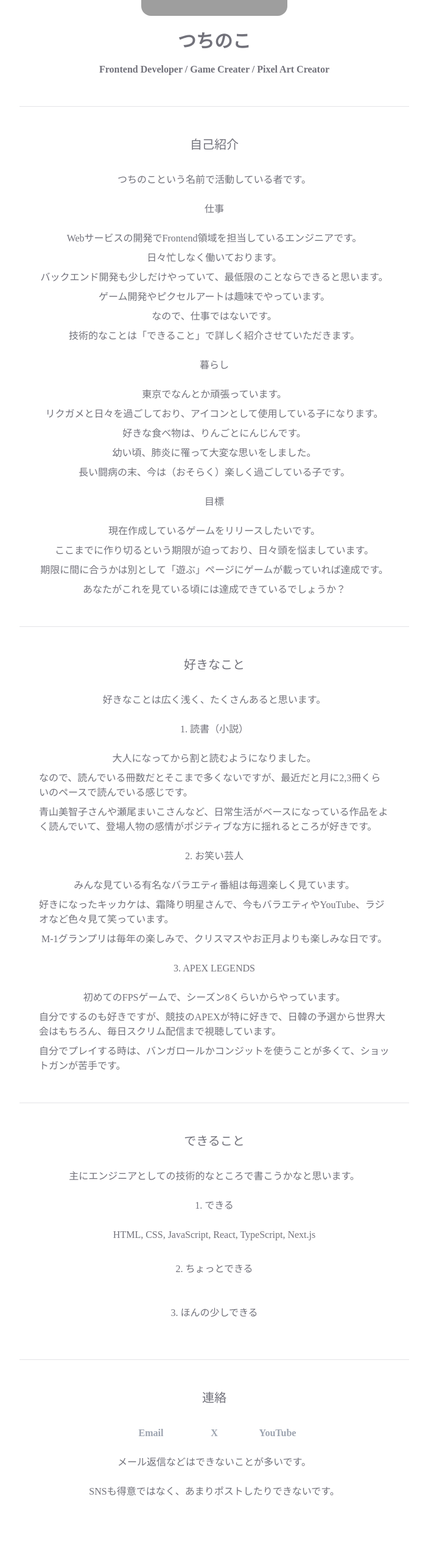
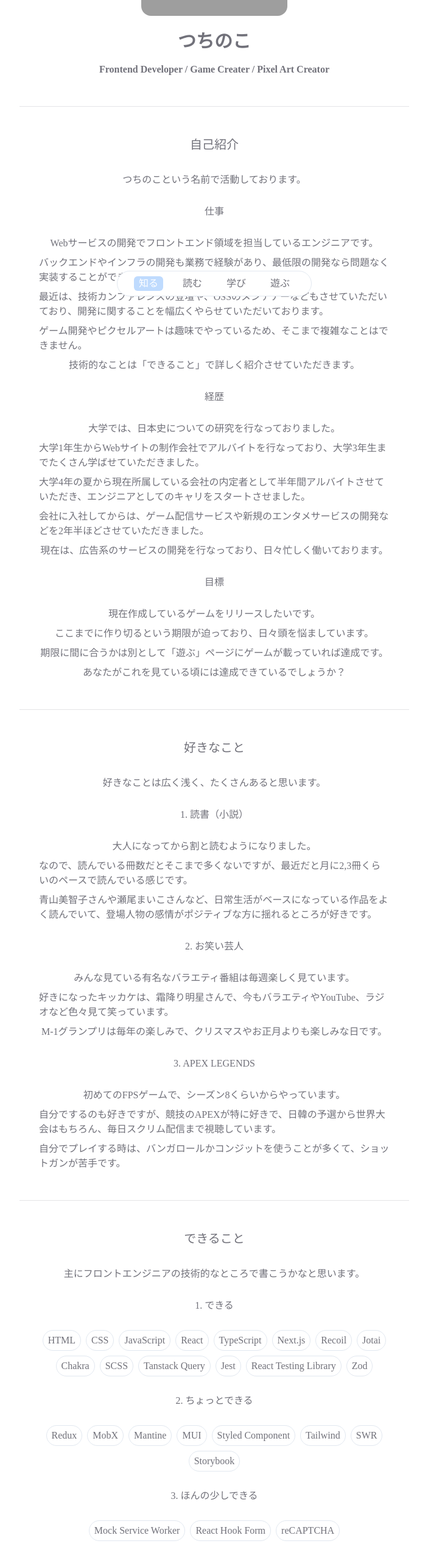
Before and after one commit to noko-nokono/my-blog, a Next.js app in the folder frontend/: page /about in a window 1280 px wide. Shown: the part 234-2797 px from the top of the page at 61% size, without its empty margins (288-991 px from the left). Built offline with nearby package versions, Linux system fonts and the light colour scheme; grey boxes are pictures that could not be loaded; a web font is replaced by a local one.

Commit message:
fix: aboutページの内容をアップデート

```diff
--- a/frontend/src/app/about/page.tsx
+++ b/frontend/src/app/about/page.tsx
@@ -1,6 +1,11 @@
 import Image from 'next/image';
 import { Section } from '@/components/Section';
 import { Divider } from '@/components/Divider';
+import { Label } from '@/components/Label';
+
+const canDoList = ['HTML', 'CSS', 'JavaScript', 'React', 'TypeScript', 'Next.js', 'Recoil', 'Jotai', 'Chakra', 'SCSS', 'Tanstack Query', 'Jest', 'React Testing Library', 'Zod'];
+const somewhatCanDoList = ['Redux', 'MobX', 'Mantine', 'MUI', 'Styled Component', 'Tailwind', 'SWR', 'Storybook'];
+const barelyCanDoList = ['Mock Service Worker', 'React Hook Form', 'reCAPTCHA'];
 
 const About = () => {
   return (
@@ -21,21 +26,20 @@ const About = () => {
         </div>
         <Divider />
         <Section title='自己紹介'>
-          <p>つちのこという名前で活動している者です。</p>
-          <p className='text-center my-4'>仕事</p>
-          <p>Webサービスの開発でFrontend領域を担当しているエンジニアです。</p>
-          <p>日々忙しなく働いております。</p>
-          <p>バックエンド開発も少しだけやっていて、最低限のことならできると思います。</p>
-          <p>ゲーム開発やピクセルアートは趣味でやっています。</p>
-          <p>なので、仕事ではないです。</p>
+          <p>つちのこという名前で活動しております。</p>
+          <p className='text-center my-5'>仕事</p>
+          <p>Webサービスの開発でフロントエンド領域を担当しているエンジニアです。</p>
+          <p>バックエンドやインフラの開発も業務で経験があり、最低限の開発なら問題なく実装することができます。</p>
+          <p>最近は、技術カンファレンスの登壇や、OSSのメンテナーなどもさせていただいており、開発に関することを幅広くやらせていただいております。</p>
+          <p>ゲーム開発やピクセルアートは趣味でやっているため、そこまで複雑なことはできません。</p>
           <p>技術的なことは「できること」で詳しく紹介させていただきます。</p>
-          <p className='text-center my-4'>暮らし</p>
-          <p>東京でなんとか頑張っています。</p>
-          <p>リクガメと日々を過ごしており、アイコンとして使用している子になります。</p>
-          <p>好きな食べ物は、りんごとにんじんです。</p>
-          <p>幼い頃、肺炎に罹って大変な思いをしました。</p>
-          <p>長い闘病の末、今は（おそらく）楽しく過ごしている子です。</p>
-          <p className='text-center my-4'>目標</p>
+          <p className='text-center my-5'>経歴</p>
+          <p>大学では、日本史についての研究を行なっておりました。</p>
+          <p>大学1年生からWebサイトの制作会社でアルバイトを行なっており、大学3年生までたくさん学ばせていただきました。</p>
+          <p>大学4年の夏から現在所属している会社の内定者として半年間アルバイトさせていただき、エンジニアとしてのキャリをスタートさせました。</p>
+          <p>会社に入社してからは、ゲーム配信サービスや新規のエンタメサービスの開発などを2年半ほどさせていただきました。</p>
+          <p>現在は、広告系のサービスの開発を行なっており、日々忙しく働いております。</p>
+          <p className='text-center my-5'>目標</p>
           <p>現在作成しているゲームをリリースしたいです。</p>
           <p>ここまでに作り切るという期限が迫っており、日々頭を悩ましています。</p>
           <p>期限に間に合うかは別として「遊ぶ」ページにゲームが載っていれば達成です。</p>
@@ -44,28 +48,40 @@ const About = () => {
         <Divider />
         <Section title='好きなこと'>
           <p>好きなことは広く浅く、たくさんあると思います。</p>
-          <p className='text-center my-4'>1. 読書（小説）</p>
+          <p className='text-center my-5'>1. 読書（小説）</p>
           <p>大人になってから割と読むようになりました。</p>
           <p>なので、読んでいる冊数だとそこまで多くないですが、最近だと月に2,3冊くらいのペースで読んでいる感じです。</p>
           <p>青山美智子さんや瀬尾まいこさんなど、日常生活がベースになっている作品をよく読んでいて、登場人物の感情がポジティブな方に揺れるところが好きです。</p>
-          <p className='text-center my-4'>2. お笑い芸人</p>
+          <p className='text-center my-5'>2. お笑い芸人</p>
           <p>みんな見ている有名なバラエティ番組は毎週楽しく見ています。</p>
           <p>好きになったキッカケは、霜降り明星さんで、今もバラエティやYouTube、ラジオなど色々見て笑っています。</p>
           <p>M-1グランプリは毎年の楽しみで、クリスマスやお正月よりも楽しみな日です。</p>
-          <p className='text-center my-4'>3. APEX LEGENDS</p>
+          <p className='text-center my-5'>3. APEX LEGENDS</p>
           <p>初めてのFPSゲームで、シーズン8くらいからやっています。</p>
           <p>自分でするのも好きですが、競技のAPEXが特に好きで、日韓の予選から世界大会はもちろん、毎日スクリム配信まで視聴しています。</p>
           <p>自分でプレイする時は、バンガロールかコンジットを使うことが多くて、ショットガンが苦手です。</p>
         </Section>
         <Divider />
         <Section title='できること'>
-          <p>主にエンジニアとしての技術的なところで書こうかなと思います。</p>
-          <p className='text-center my-4'>1. できる</p>
-          <p>HTML, CSS, JavaScript, React, TypeScript, Next.js</p>
-          <p></p>
-          <p className='text-center my-4'>2. ちょっとできる</p>
-          <p></p>
-          <p className='text-center my-4'>3. ほんの少しできる</p>
+          <p>主にフロントエンジニアの技術的なところで書こうかなと思います。</p>
+          <p className='text-center my-5'>1. できる</p>
+          <ul className='flex gap-2 flex-wrap justify-center'>
+            { canDoList.map((item) => (
+              <Label key={item} title={item} />
+            ))}
+          </ul>
+          <p className='text-center my-5'>2. ちょっとできる</p>
+          <ul className='flex gap-2 flex-wrap justify-center'>
+            { somewhatCanDoList.map((item) => (
+              <Label key={item} title={item} />
+            ))}
+          </ul>
+          <p className='text-center my-5'>3. ほんの少しできる</p>
+          <ul className='flex gap-2 flex-wrap justify-center'>
+            { barelyCanDoList.map((item) => (
+              <Label key={item} title={item} />
+            ))}
+          </ul>
         </Section>
         <Divider />
         <Section title='連絡'>
--- a/frontend/src/app/layout.tsx
+++ b/frontend/src/app/layout.tsx
@@ -1,6 +1,6 @@
 import type { Metadata } from "next";
 import "./globals.css";
-// import { GlobalNavigation } from "@/components/GlobalNavigation";
+import { GlobalNavigation } from "@/components/GlobalNavigation";
 
 export const metadata: Metadata = {
   title: "Create Next App",
@@ -20,7 +20,7 @@ export default function RootLayout({
         className="font-zenmaru relative text-zinc-500 min-h-svh mx-auto pt-20 pb-40 scroll-px-10"
       >
         {children}
-        {/* <GlobalNavigation /> */}
+        <GlobalNavigation />
       </body>
     </html>
   );
--- /dev/null
+++ b/frontend/src/components/Label/index.tsx
@@ -0,0 +1,13 @@
+type Props = {
+  title: string;
+}
+
+export const Label = (props: Props) => {
+  const { title } = props;
+
+  return (
+    <li className="text-center border border-solid border-slate-200 rounded-full px-2 py-1">
+      { title }
+    </li>
+  )
+};
```
